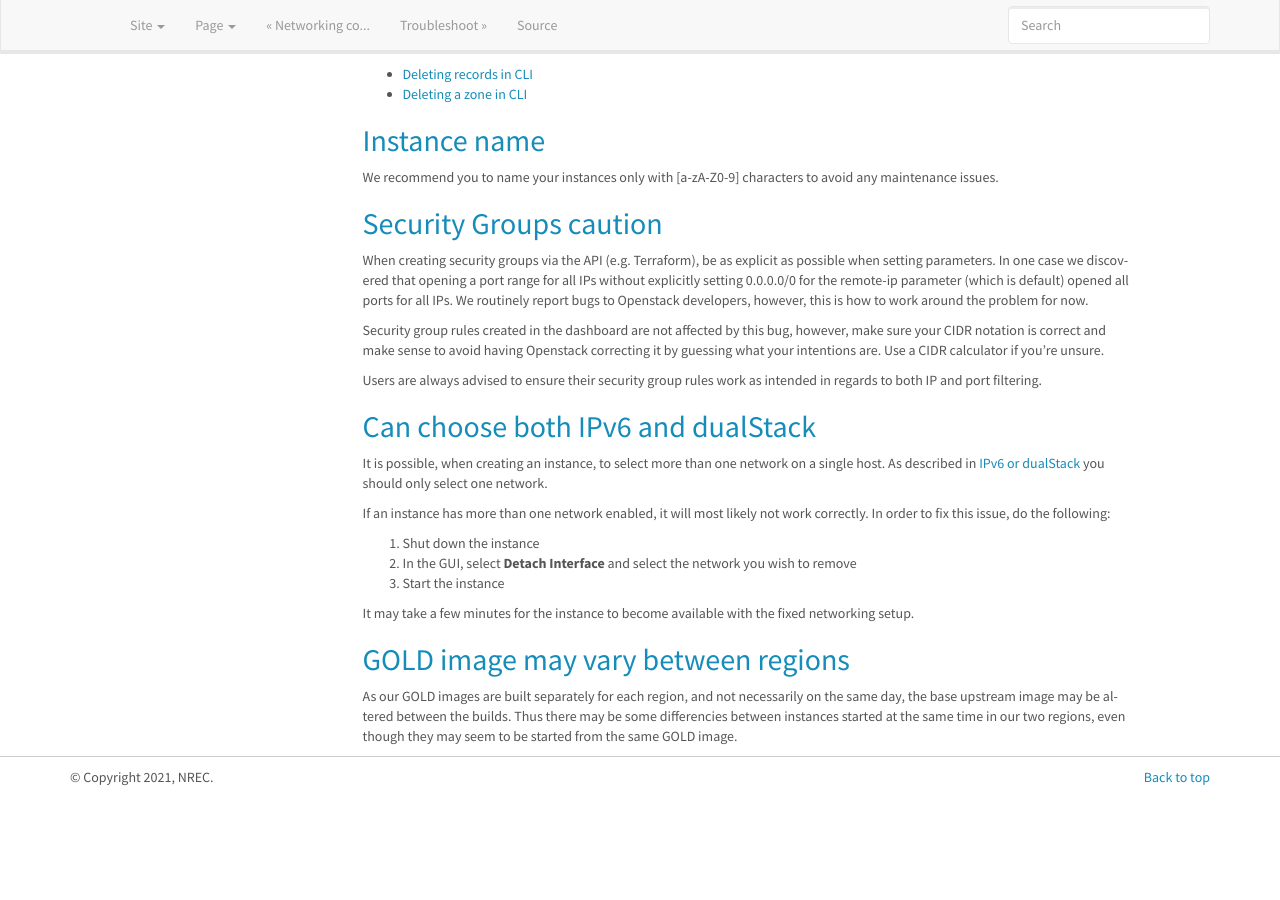
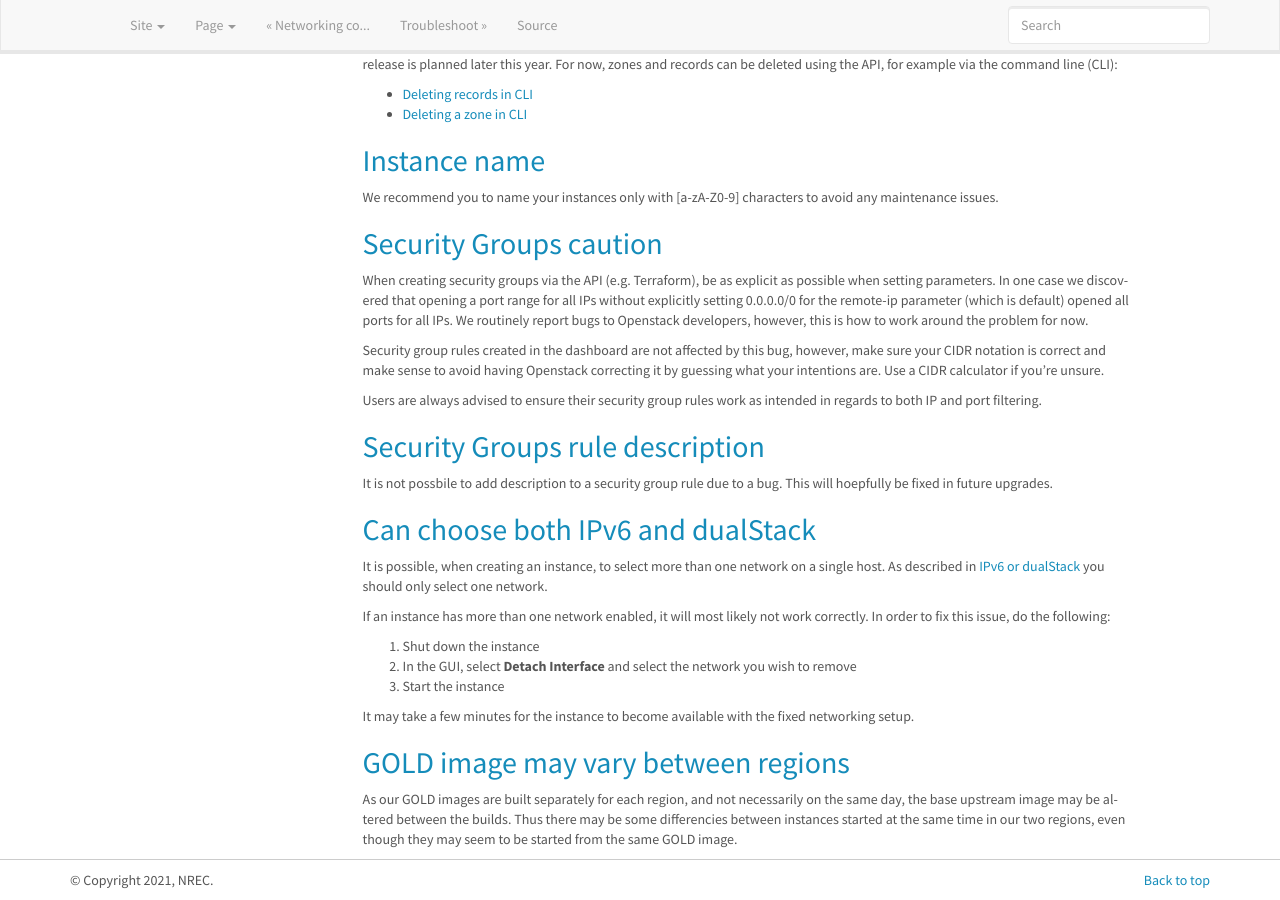
Before and after one commit to norcams/docs-enduser, a Sphinx documentation site: the page built from docs/known-issues.rst, in a window 1280 px wide and 900 px high, scrolled down 3797 px. Built offline with Sphinx 7.4.7, drawn with Linux system fonts in a browser that asks for light colours; before the commit the page ends 4594 px from its top, so only the background shows below that; some of the changed text lies outside the part shown.

Commit message:
Update known-issues.rst
Add notice about the security group rule description bug

```diff
--- a/docs/known-issues.rst
+++ b/docs/known-issues.rst
@@ -252,6 +252,9 @@ calculator if you're unsure.
 Users are always advised to ensure their security group rules work as intended
 in regards to both IP and port filtering.
 
+Security Groups rule description
+-----------------------
+It is not possbile to add description to a security group rule due to a bug. This will hoepfully be fixed in future upgrades.
 
 Can choose both IPv6 and dualStack
 ----------------------------------
```
